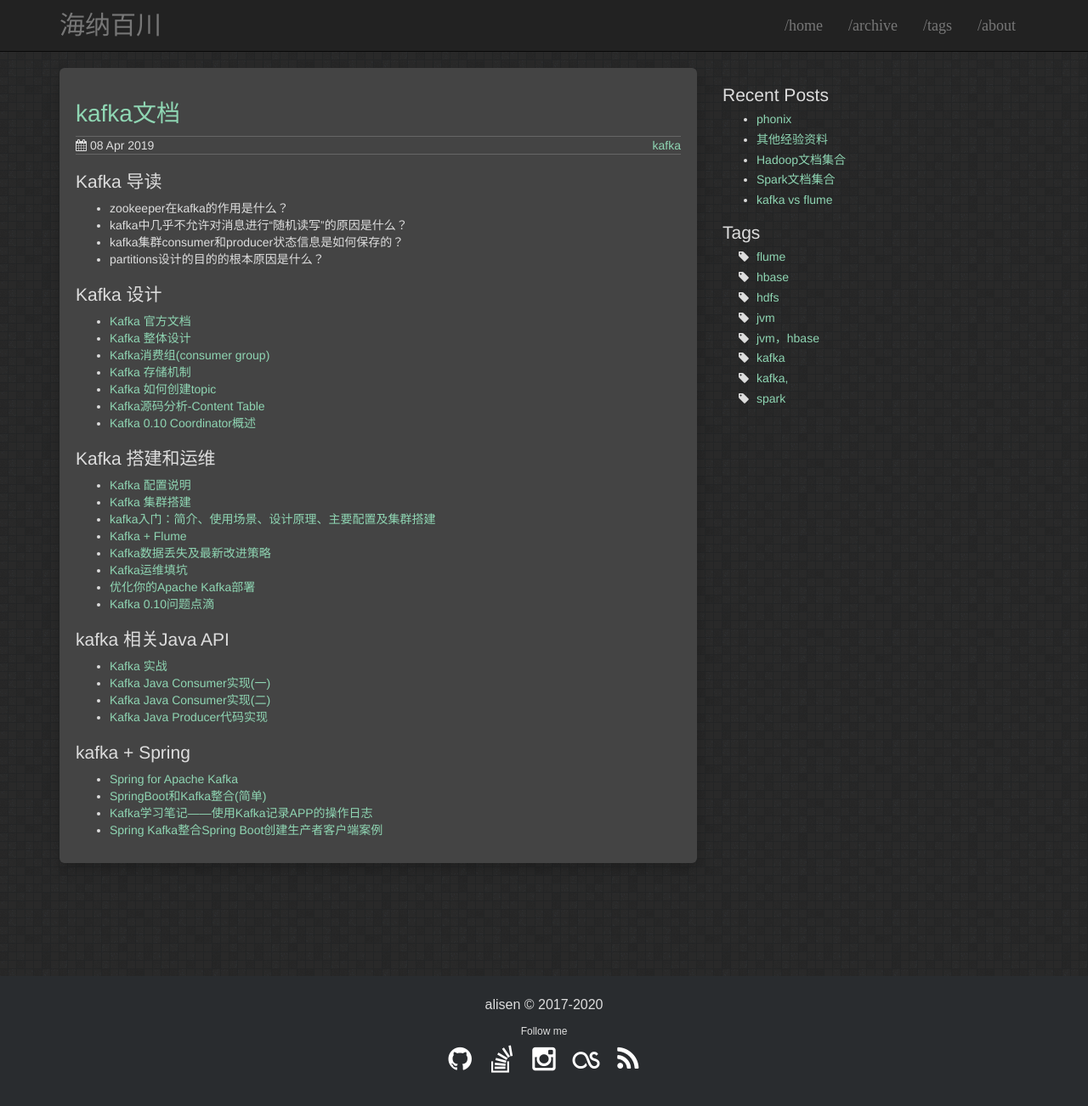
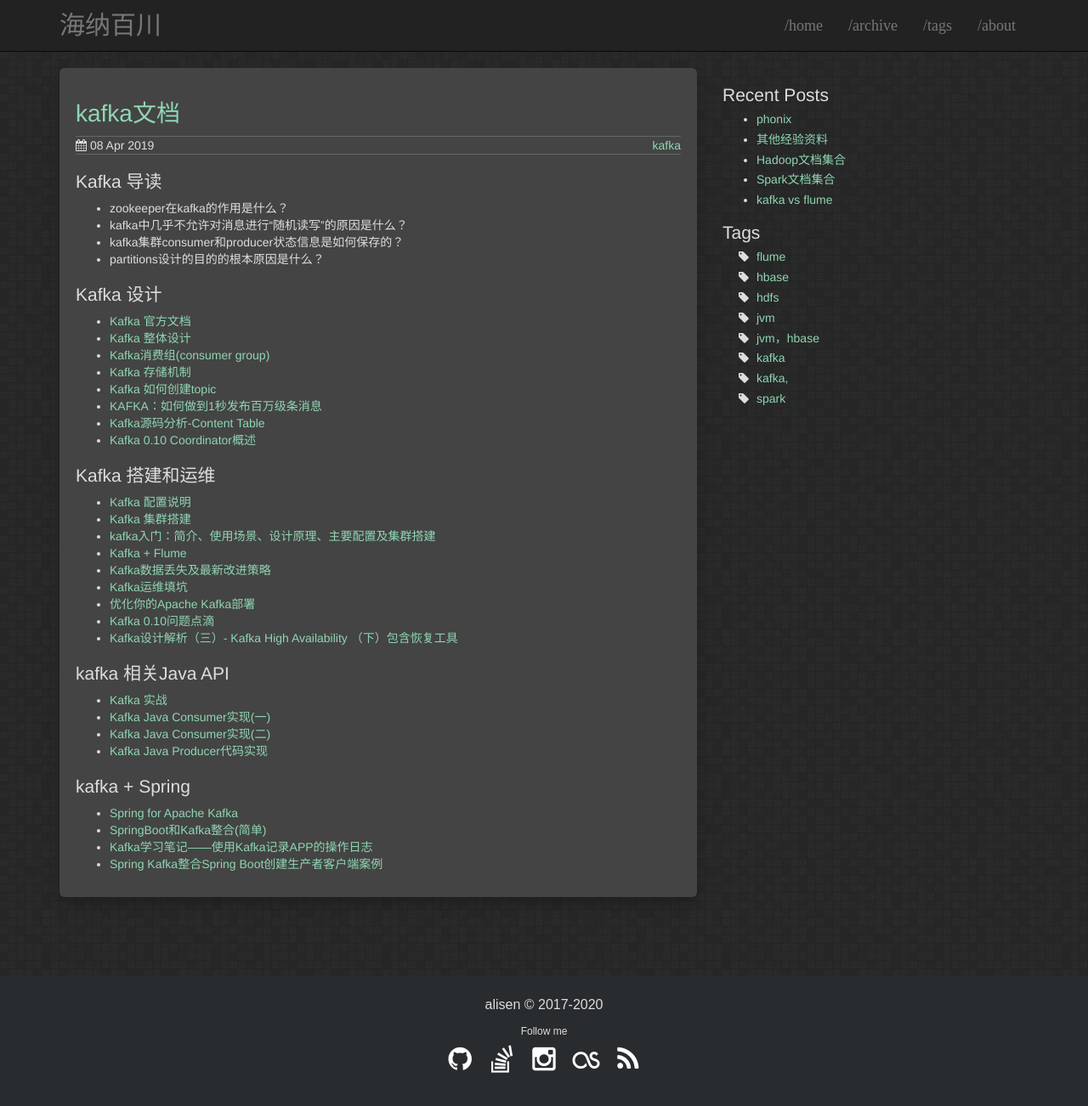
Before and after one commit to igithu/summary, a Jekyll site: the page built from _posts/2019-04-08-kafka-doc.md, in a window 1280 px wide and 1326 px high. Shown: the top 1302 px of the window at 85% size. Built offline with Jekyll 4.4.1, drawn with Linux system fonts in a browser that asks for light colours.

Commit message:
Update 2019-04-08-kafka-doc.md

```diff
--- a/_posts/2019-04-08-kafka-doc.md
+++ b/_posts/2019-04-08-kafka-doc.md
@@ -18,6 +18,7 @@ tags: kafka
 * [Kafka消费组(consumer group)](http://www.cnblogs.com/huxi2b/p/6223228.html)
 * [Kafka 存储机制](https://www.cnblogs.com/cynchanpin/p/7339537.html)
 * [Kafka 如何创建topic](https://www.cnblogs.com/huxi2b/p/5923252.html)
+* [KAFKA：如何做到1秒发布百万级条消息](https://blog.csdn.net/antony9118/article/details/71699651)
 * [Kafka源码分析-Content Table](https://www.jianshu.com/p/aa274f8fe00f)
 * [Kafka 0.10 Coordinator概述](https://www.cnblogs.com/byrhuangqiang/p/6384986.html)
 
@@ -32,7 +33,7 @@ tags: kafka
 * [Kafka运维填坑](https://www.jianshu.com/p/d2cbaae38014)
 * [优化你的Apache Kafka部署](https://www.jianshu.com/p/2a95d41614e8)
 * [Kafka 0.10问题点滴](https://www.cnblogs.com/byrhuangqiang/p/6378773.html)
-
+* [Kafka设计解析（三）- Kafka High Availability （下）包含恢复工具](https://www.jianshu.com/p/abfe67f5c2a7)
 
 
 ## kafka 相关Java API
```
